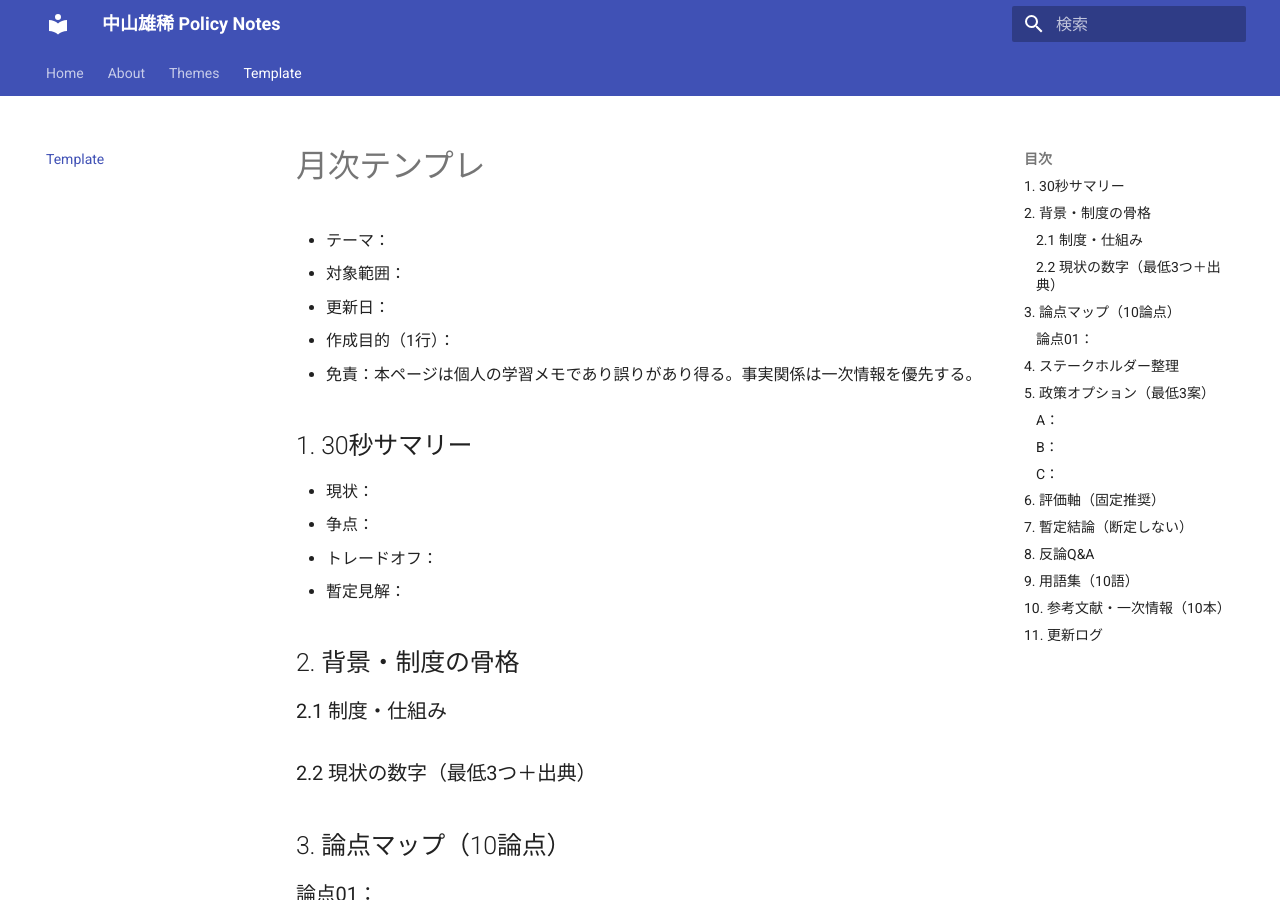
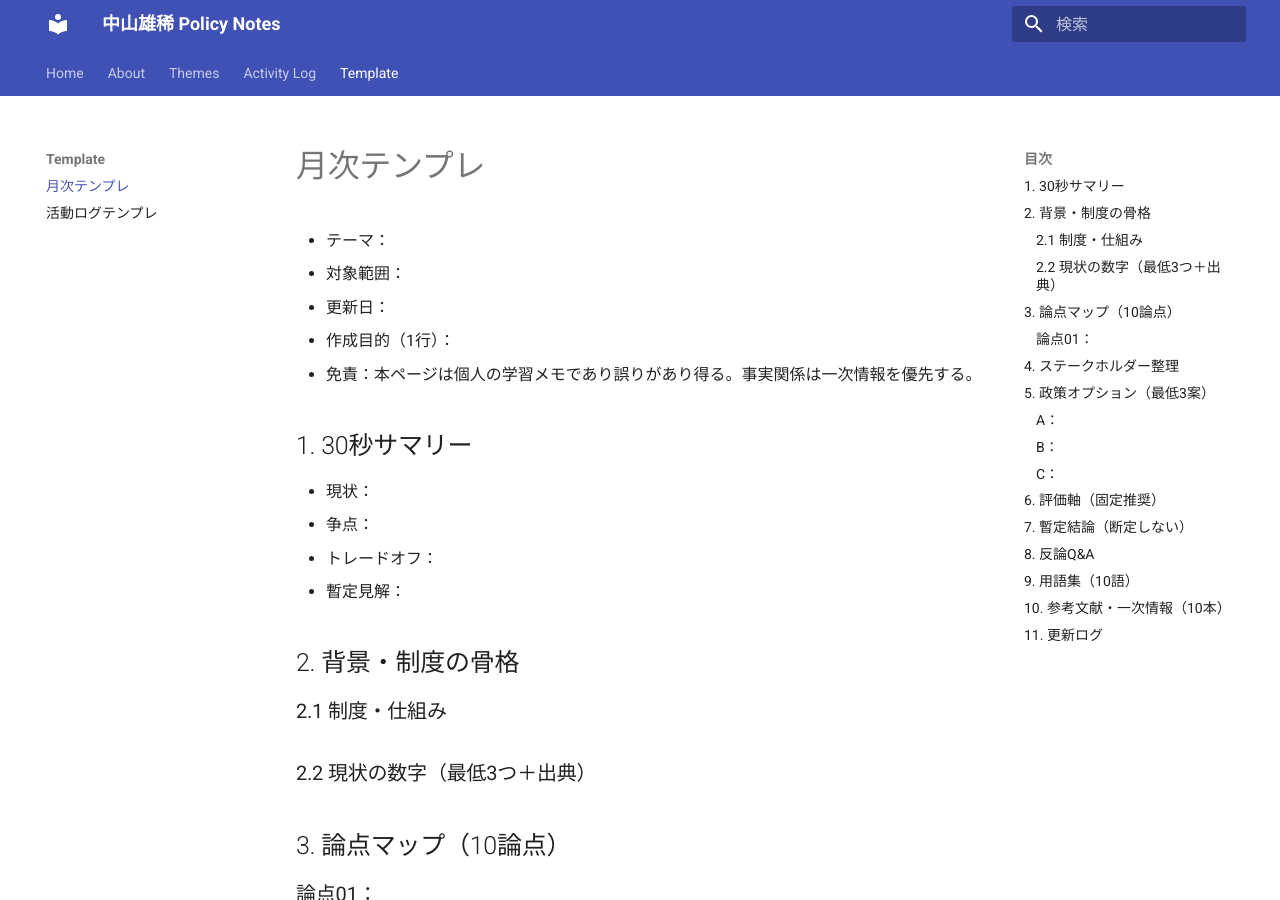
Before and after one commit to yu-ki-nakayama/policy-notes, an MkDocs documentation site: the page built from docs/template/monthly.md, in a window 1280 px wide and 900 px high. Built offline with MkDocs 1.6.1 and Material for MkDocs 9.7.7, drawn with Linux system fonts in a browser that asks for light colours; some of the changed lines change nothing that is shown.

Commit message:
Update mkdocs.yml

```diff
--- a/mkdocs.yml
+++ b/mkdocs.yml
@@ -20,4 +20,10 @@ nav:
   - About: about.md
   - Themes:
       - 一覧: themes/index.md
-  - Template: template/monthly.md
+  - Activity Log:
+      - 一覧: activity/index.md
+      - 2026:
+          - "2026-03-02": activity/2026/2026-03-02-xxx.md
+  - Template:
+      - 月次テンプレ: template/monthly.md
+      - 活動ログテンプレ: template/activity.md
```
